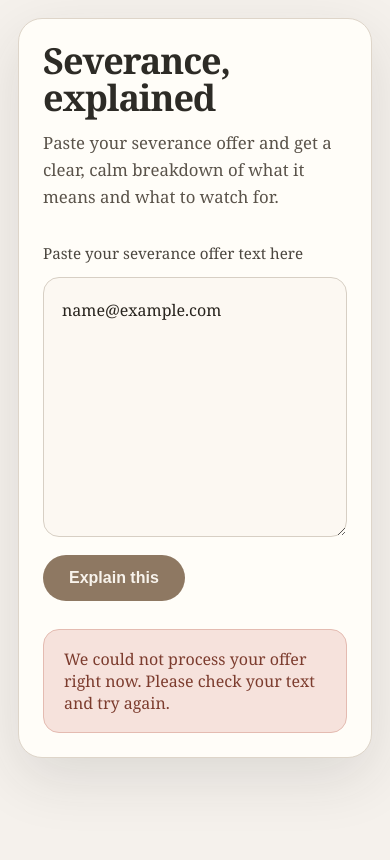
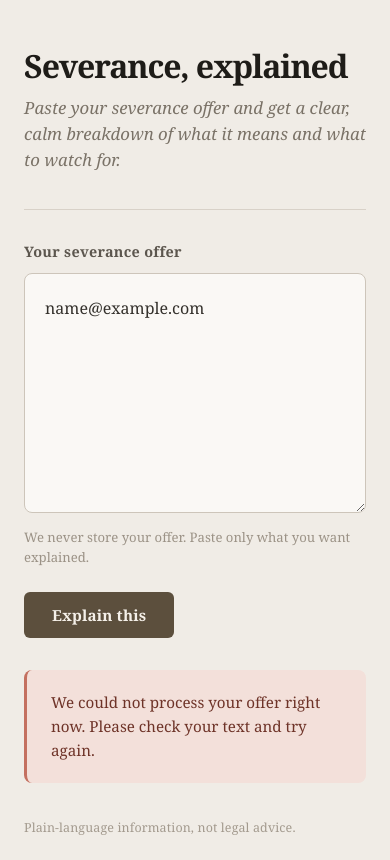
Before and after one commit to pmaitinkerer/severance-explained, a plain HTML site: page index.html in a window 390 px wide. Both pictures are taken after typing "name@example.com" into the empty fields and a click on the button "Explain this". Drawn offline with Linux system fonts and the light colour scheme; no server answers.

Commit message:
Tighten UI: editorial wordmark, linen bg, calm sections

```diff
--- a/index.html
+++ b/index.html
@@ -7,170 +7,163 @@
     <style>
       :root {
         color-scheme: light;
-        color: #2d2b26;
-        background: #f5f1ec;
+        color: #33302b;
+        background: #f0ece6;
         font-family: Georgia, Cambria, "Times New Roman", Times, serif;
       }
 
       * {
         box-sizing: border-box;
+        margin: 0;
+        padding: 0;
       }
 
       body {
-        margin: 0;
         min-height: 100vh;
         display: flex;
-        justify-content: center;
-        align-items: flex-start;
-        padding: 32px;
+        flex-direction: column;
+        align-items: center;
+        padding: 0 24px;
       }
 
-      .page {
+      .column {
         width: 100%;
-        max-width: 900px;
-        background: #fffdf8;
-        border: 1px solid #ded5c9;
-        border-radius: 24px;
-        padding: 36px;
-        box-shadow: 0 20px 60px rgba(45, 43, 38, 0.12);
+        max-width: 720px;
+        flex: 1;
       }
 
       header {
-        margin-bottom: 32px;
+        padding: 72px 0 56px;
+        border-bottom: 1px solid #d8d1c8;
       }
 
-      .title {
-        margin: 0;
-        font-size: clamp(2.25rem, 4vw, 3.5rem);
-        line-height: 1.02;
-        letter-spacing: -0.03em;
+      .wordmark {
+        font-family: Georgia, "Times New Roman", serif;
+        font-size: clamp(2rem, 5vw, 2.75rem);
+        font-weight: 700;
+        letter-spacing: -0.035em;
+        line-height: 1.1;
+        color: #1e1c18;
       }
 
       .tagline {
-        margin: 14px 0 0;
-        max-width: 680px;
+        margin-top: 12px;
         font-size: 1.05rem;
-        color: #5a534a;
-        line-height: 1.6;
+        line-height: 1.55;
+        color: #7a7267;
+        font-style: italic;
       }
 
-      .form-card {
-        display: grid;
-        gap: 18px;
-        margin-bottom: 28px;
+      .form-section {
+        padding: 48px 0 0;
       }
 
       label {
-        display: flex;
-        flex-direction: column;
-        gap: 14px;
-        font-size: 0.95rem;
-        color: #4b463f;
+        display: block;
+        font-size: 0.9rem;
+        font-weight: 600;
+        color: #5c564e;
+        letter-spacing: 0.02em;
+        margin-bottom: 12px;
       }
 
       textarea {
         width: 100%;
-        min-height: 260px;
-        border-radius: 16px;
-        border: 1px solid #d7cfc4;
-        padding: 18px;
+        min-height: 240px;
+        border: 1px solid #cdc5ba;
+        border-radius: 8px;
+        padding: 20px;
         font-size: 1rem;
         line-height: 1.75;
         font-family: Georgia, serif;
         resize: vertical;
-        background: #fcf8f2;
-        color: #27231d;
+        background: #faf8f5;
+        color: #33302b;
+        transition: border-color 0.2s ease;
+      }
+
+      textarea:focus {
+        outline: none;
+        border-color: #a89880;
+      }
+
+      textarea::placeholder {
+        color: #b0a89d;
+      }
+
+      .helper-text {
+        margin-top: 10px;
+        font-size: 0.82rem;
+        color: #9b9286;
+        line-height: 1.5;
+      }
+
+      .form-actions {
+        margin-top: 24px;
       }
 
       button {
-        width: fit-content;
         border: none;
-        border-radius: 999px;
-        padding: 14px 26px;
-        background: #8e7862;
-        color: #f8f3ec;
-        font-size: 1rem;
+        border-radius: 6px;
+        padding: 13px 28px;
+        background: #5c4f3d;
+        color: #f5f0e9;
+        font-size: 0.95rem;
         font-weight: 600;
+        font-family: inherit;
         cursor: pointer;
-        transition: transform 0.18s ease, background 0.18s ease;
+        transition: background 0.15s ease;
+        letter-spacing: 0.01em;
       }
 
       button:hover,
       button:focus-visible {
-        background: #7a6958;
-        transform: translateY(-1px);
+        background: #4a3f30;
         outline: none;
       }
 
       button:disabled {
-        background: #c1b6aa;
+        background: #b5ad9f;
         cursor: not-allowed;
-        transform: none;
+      }
+
+      #result-container {
+        padding: 48px 0 0;
       }
 
       .result-panel {
-        margin-top: 20px;
-        padding: 24px;
-        background: #f7f2eb;
-        border: 1px solid #e4d8c9;
-        border-radius: 20px;
+        border-top: 1px solid #d8d1c8;
+        padding-top: 40px;
       }
 
-      .disclaimer {
-        display: inline-flex;
-        align-items: center;
-        gap: 12px;
-        width: fit-content;
-        margin-bottom: 24px;
-        padding: 14px 18px;
-        border-radius: 14px;
-        background: #fff3d9;
-        color: #6f5b45;
-        font-size: 0.97rem;
-        line-height: 1.5;
-        border: 1px solid #e7d5bd;
-      }
-
-      .section {
-        margin-bottom: 24px;
-      }
-
-      .section:last-child {
-        margin-bottom: 0;
-      }
-
-      .section-title {
-        font-size: 1.1rem;
-        margin-bottom: 10px;
-        color: #3f362d;
-      }
-
-      .section-content {
-        margin: 0;
-        white-space: pre-wrap;
-        color: #4f473f;
-        line-height: 1.8;
+      .inline-disclaimer {
+        display: inline-block;
+        font-size: 0.82rem;
+        color: #8a7f72;
+        font-style: italic;
+        margin-bottom: 36px;
       }
 
       .escalation-banner {
-        margin-bottom: 24px;
-        padding: 20px 22px;
-        border-radius: 16px;
-        background: #fff8e6;
-        border: 1.5px solid #e8c86a;
-        color: #5a4217;
+        margin-bottom: 40px;
+        padding: 24px 28px;
+        border-radius: 8px;
+        background: #fef8e8;
+        border-left: 3px solid #d4a94c;
+        color: #5c4a1f;
       }
 
       .escalation-banner h2 {
-        margin: 0 0 10px;
-        font-size: 1.1rem;
-        color: #4a3510;
+        font-size: 1rem;
+        font-weight: 700;
+        color: #4a3a12;
+        margin-bottom: 10px;
       }
 
       .escalation-banner p {
-        margin: 0 0 10px;
+        font-size: 0.95rem;
         line-height: 1.7;
-        font-size: 0.97rem;
+        margin-bottom: 8px;
       }
 
       .escalation-banner p:last-child {
@@ -181,15 +174,38 @@
         font-weight: 600;
       }
 
+      .section {
+        margin-bottom: 36px;
+      }
+
+      .section:last-child {
+        margin-bottom: 0;
+      }
+
+      .section-title {
+        font-size: 1.05rem;
+        font-weight: 700;
+        color: #2a2722;
+        margin-bottom: 12px;
+        line-height: 1.3;
+      }
+
+      .section-content {
+        white-space: pre-wrap;
+        color: #4f493f;
+        line-height: 1.8;
+        font-size: 0.97rem;
+      }
+
       .result-list {
-        margin: 0;
-        padding-left: 1.4em;
-        color: #4f473f;
+        padding-left: 1.25em;
+        color: #4f493f;
         line-height: 1.8;
+        font-size: 0.97rem;
       }
 
       .result-list li {
-        margin-bottom: 8px;
+        margin-bottom: 6px;
       }
 
       .result-list li:last-child {
@@ -197,49 +213,81 @@
       }
 
       .loading {
-        padding: 28px 24px;
-        text-align: center;
-        color: #7a6958;
-        font-size: 1rem;
+        padding: 32px 0;
+        color: #8a7f72;
+        font-size: 0.97rem;
         font-style: italic;
       }
 
       .error {
-        padding: 18px 20px;
-        border-radius: 16px;
-        background: #f6e2dc;
-        color: #7c3c2e;
-        border: 1px solid #e4bbb1;
+        padding: 20px 24px;
+        border-radius: 8px;
+        background: #f3e0da;
+        color: #6e3328;
+        border-left: 3px solid #c47060;
+        font-size: 0.95rem;
+        line-height: 1.6;
       }
 
-      @media (max-width: 700px) {
-        body {
-          padding: 18px;
+      footer {
+        width: 100%;
+        max-width: 720px;
+        padding: 48px 0 32px;
+      }
+
+      .footer-text {
+        font-size: 0.78rem;
+        color: #a39a8e;
+        letter-spacing: 0.01em;
+      }
+
+      @media (max-width: 600px) {
+        header {
+          padding: 48px 0 36px;
         }
 
-        .page {
-          padding: 24px;
+        .form-section {
+          padding-top: 32px;
+        }
+
+        #result-container {
+          padding-top: 32px;
+        }
+
+        .result-panel {
+          padding-top: 28px;
+        }
+
+        footer {
+          padding: 36px 0 24px;
         }
       }
     </style>
   </head>
   <body>
-    <main class="page">
+    <div class="column">
       <header>
-        <h1 class="title">Severance, explained</h1>
+        <h1 class="wordmark">Severance, explained</h1>
         <p class="tagline">Paste your severance offer and get a clear, calm breakdown of what it means and what to watch for.</p>
       </header>
 
-      <form id="explain-form" class="form-card">
-        <label for="offer-text">
-          Paste your severance offer text here
-          <textarea id="offer-text" name="offerText" placeholder="Copy the severance offer details from your email or document." required></textarea>
-        </label>
-        <button id="explain-button" type="submit">Explain this</button>
-      </form>
+      <div class="form-section">
+        <form id="explain-form">
+          <label for="offer-text">Your severance offer</label>
+          <textarea id="offer-text" name="offerText" placeholder="Copy and paste the severance offer from your email or document." required></textarea>
+          <p class="helper-text">We never store your offer. Paste only what you want explained.</p>
+          <div class="form-actions">
+            <button id="explain-button" type="submit">Explain this</button>
+          </div>
+        </form>
+      </div>
 
       <div id="result-container"></div>
-    </main>
+    </div>
+
+    <footer>
+      <p class="footer-text">Plain-language information, not legal advice.</p>
+    </footer>
 
     <script>
       const form = document.getElementById('explain-form');
@@ -312,8 +360,8 @@
         const panel = document.createElement('div');
         panel.className = 'result-panel';
 
-        const disclaimer = document.createElement('div');
-        disclaimer.className = 'disclaimer';
+        const disclaimer = document.createElement('p');
+        disclaimer.className = 'inline-disclaimer';
         disclaimer.textContent = 'This is plain-language information, not legal advice.';
         panel.appendChild(disclaimer);
 
```
Also changed, not shown: test-offer.txt (added).
